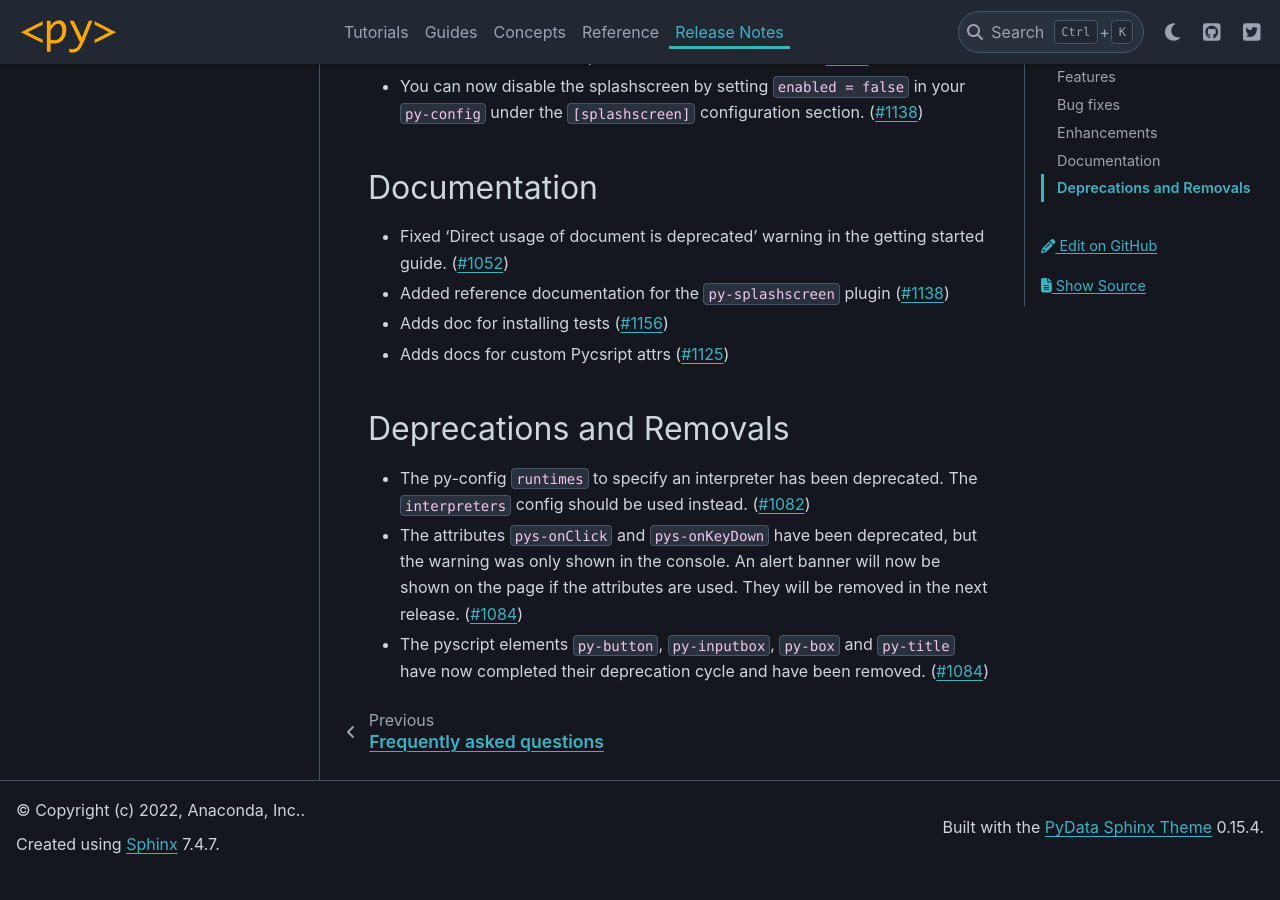
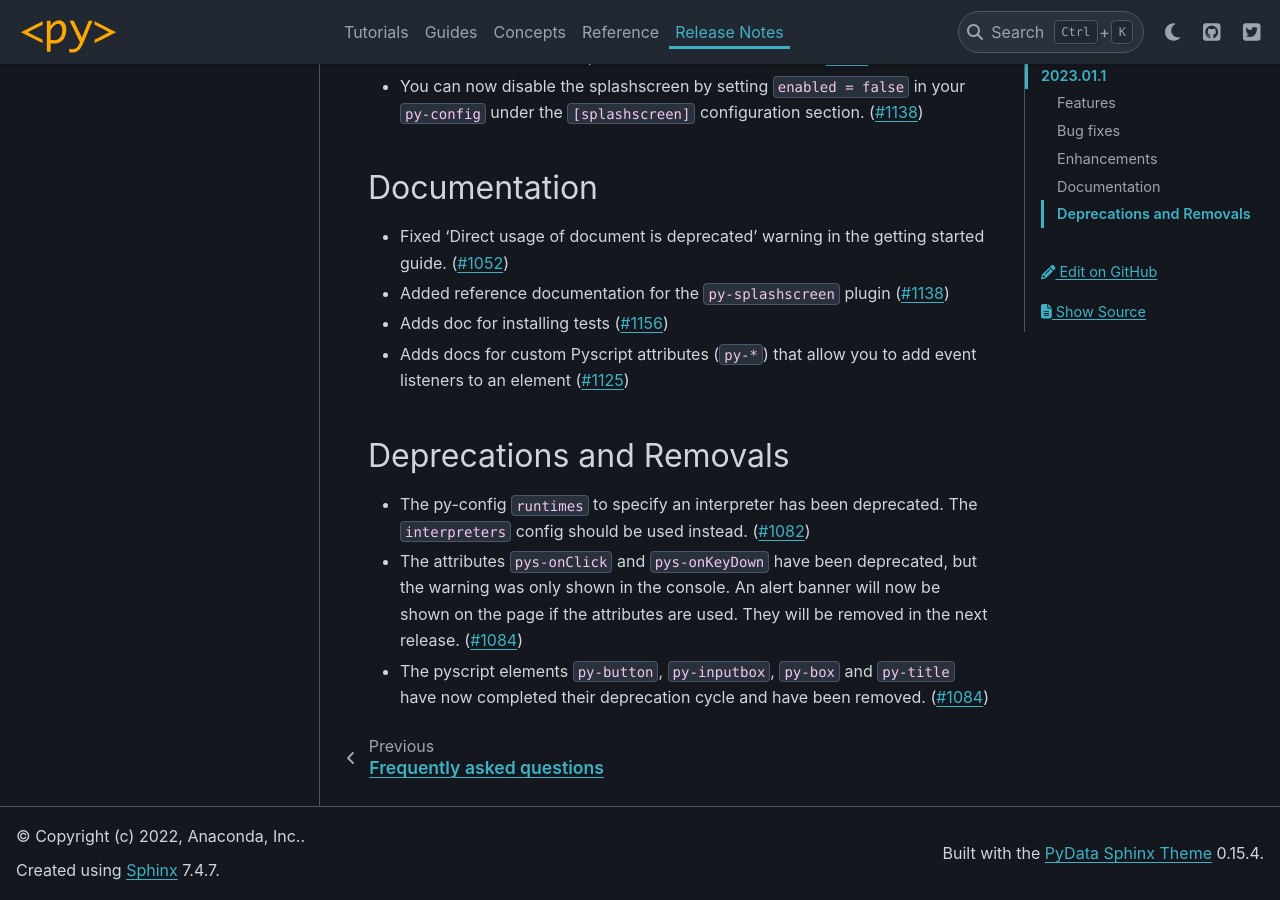
Before and after one commit to pyscript/pyscript, a Sphinx documentation site: the page built from docs/changelog.md, in a window 1280 px wide and 900 px high, scrolled down 808 px. Built offline with Sphinx 7.4.7 and the PyData theme 0.15.4, drawn with Linux system fonts in a browser that asks for light colours; before the commit the page ends 1681 px from its top, so only the background shows below that.

Commit message:
Addressing to Fabio's rewrite

```diff
--- a/docs/changelog.md
+++ b/docs/changelog.md
@@ -27,7 +27,7 @@ Documentation
 - Fixed 'Direct usage of document is deprecated' warning in the getting started guide. ([#1052](https://github.com/pyscript/pyscript/pull/1052))
 - Added reference documentation for the `py-splashscreen` plugin ([#1138](https://github.com/pyscript/pyscript/pull/1138))
 - Adds doc for installing tests ([#1156](https://github.com/pyscript/pyscript/pull/1156))
-- Adds docs for custom Pycsript attrs ([#1125](https://github.com/pyscript/pyscript/pull/1125))
+- Adds docs for custom Pyscript attributes (`py-*`) that allow you to add event listeners to an element ([#1125](https://github.com/pyscript/pyscript/pull/1125))
 
 Deprecations and Removals
 -------------------------
```
